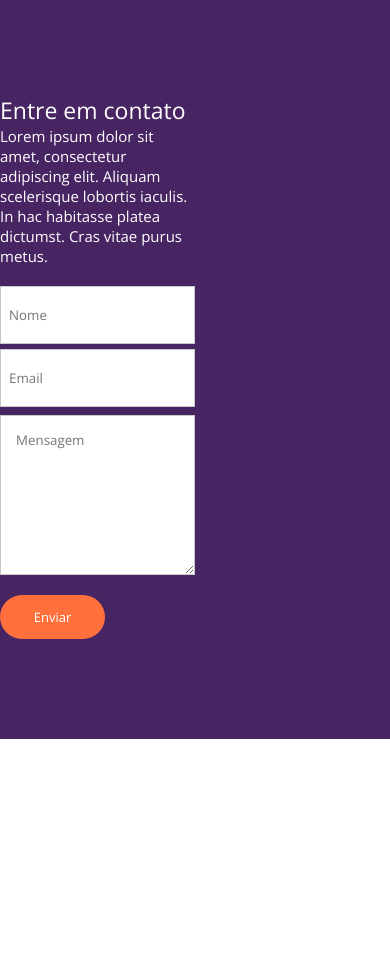
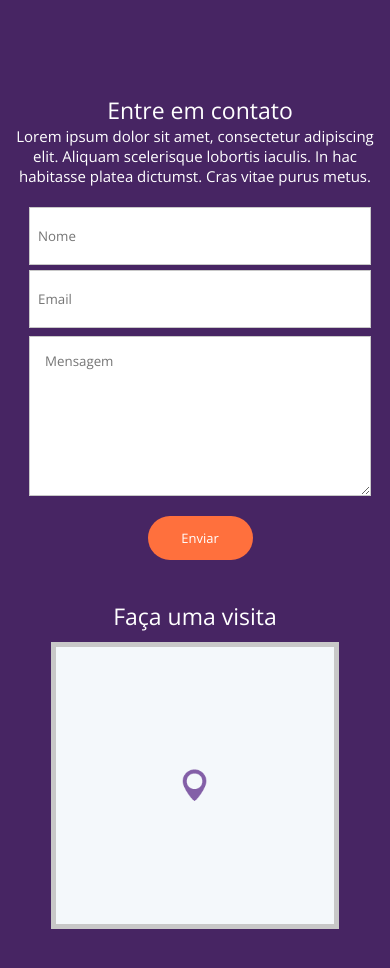
Before and after one commit to thyagodantas/Pixel-website--1, a plain HTML site: page index.html in a window 390 px wide. Shown: the part 2320-3288 px from the top of the page. Before the commit the page ends 3059 px from the top, so only its background shows below. Drawn offline with nearby package versions, Linux system fonts and the light colour scheme.

Commit message:
New session ended.

```diff
--- a/index.html
+++ b/index.html
@@ -159,10 +159,26 @@
               id="message"
               placeholder="Mensagem"
             ></textarea>
+            <div class="clear"></div>
           </form>
-          <div class="btn-one sendForm">Enviar</div>
+          <div>
+            <div class="btn-one sendForm">Enviar</div>
+          </div>
         </div>
         <!--form-->
+
+        <div class="map-wraper">
+          <h2>Faça uma visita</h2>
+          <div class="map-wraper3">
+            <div class="map-wraper2">
+              <div id="map" class="map"></div>
+              <!--map-->
+            </div>
+            <!--map-wraper2-->
+          </div>
+          <!--map-wraper3-->
+        </div>
+        <!--map-wraper-->
         <div class="clear"></div>
       </div>
       <!--container-->
--- a/sass/style.scss
+++ b/sass/style.scss
@@ -325,6 +325,7 @@ section.section-four {
     float: left;
     width: 50%;
     color: white;
+    padding-left: 10px;
   }
 
   & .form h2 {
@@ -336,6 +337,7 @@ section.section-four {
     font-size: 15px;
     font-weight: 300;
     max-width: 400px;
+    padding-right: 10px;
   }
 
   & .form form {
@@ -343,7 +345,7 @@ section.section-four {
   }
 
   & .form form input[type="text"] {
-    width: 100%;
+    width: 90%;
     max-width: 480px;
     margin-top: 5px;
     height: 58px;
@@ -353,7 +355,7 @@ section.section-four {
   }
 
   & .form form textarea {
-    width: 100%;
+    width: 90%;
     height: 160px;
     margin-top: 8px;
     max-width: 480px;
@@ -366,6 +368,51 @@ section.section-four {
     margin-top: 15px;
   }
 }
+
+/* MAP SECTION*/
+
+.map-wraper {
+  float: left;
+  width: 50%;
+  color: white;
+  padding: 0 10px;
+
+  & h2 {
+    font-size: 23px;
+    font-weight: 300;
+  }
+
+  & .map-wraper3 {
+    width: 100%;
+    margin-top: 10px;
+    max-width: 480px;
+    position: relative;
+  }
+
+  & .map-wraper2 {
+    position: absolute;
+    left: 0;
+    top: 0;
+    width: 100%;
+    padding-top: 100%;
+  }
+
+  & .map {
+    position: absolute;
+    width: 100%;
+    height: 100%;
+    left: 0;
+    top: 0;
+    background-image: url(../imagens/map.png);
+    background-position: center;
+    background-size: cover;
+    border: 5px solid rgb(200, 200, 200);
+  }
+}
+
+/* END MAP SECTION */
+
+/* End section four */
 
 /* Start media querys */
 @media screen and (max-width: 952px) {
@@ -391,7 +438,7 @@ section.section-four {
   }
 }
 
-@media screen and (max-width: 947px) {
+@media screen and (max-width: 768px) {
   header {
     width: 100%;
     height: auto;
@@ -499,6 +546,41 @@ section.section-four {
   .section-two {
     padding: 40px 2%;
   }
+
+  section.section-four {
+    & .container {
+      text-align: center;
+    }
+
+    & .form {
+      float: none;
+      width: 100%;
+    }
+
+    & .form p {
+      display: inline-block;
+      float: none;
+    }
+
+    & .map-wraper {
+      float: none;
+      width: 100%;
+      margin-top: 40px;
+      padding: 0 4%;
+    }
+
+    & .map-wraper2 {
+      padding-top: 0;
+      height: 100%;
+    }
+
+    & .map-wraper3 {
+      display: inline-block;
+      max-width: none;
+      width: 80%;
+      padding-top: 80%;
+    }
+  }
 }
 
 @media screen and (max-width: 580px) {
```
Also changed, not shown: css/style.css, 1 other file.
